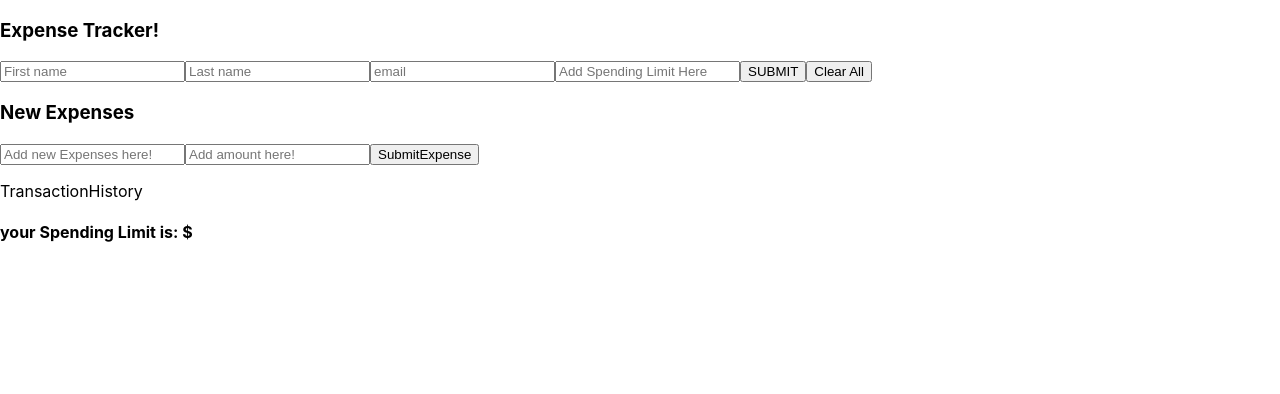
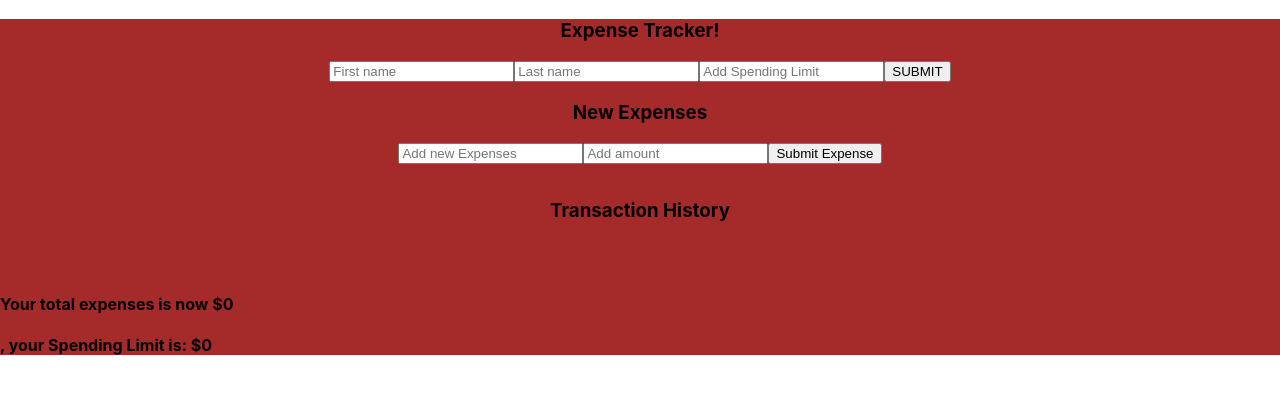
Before and after one commit to Lyndonna18/ga_js_finalproject, a React (Create React App) app: page /submit in a window 1280 px wide. Shown: the top 394 px of the page. Built offline with nearby package versions, Linux system fonts and the light colour scheme.

Commit message:
Working app

```diff
--- a/src/App.css
+++ b/src/App.css
@@ -1,12 +1,31 @@
+.Body{
+    background-color: brown;
+}
+h3{
+    text-align:center;
+}
 .NewExpense{
-
+  text-align: center;
+  display: flex;
+  justify-content: center;
+  align-items: center;
+  flex-direction: row;
+  margin: 1em;
 }
 .Transactions{
-
+    text-align: center;
+    display: flex;
+    justify-content: center;
+    align-items: center;
+    flex-direction: column;
 }
 .Line{
 
 }
 li{
     list-style:none;
+    text-align:center;
 }
+.Homepage{
+    text-align:center;
+}
--- a/src/App.js
+++ b/src/App.js
@@ -4,7 +4,7 @@ import Homepage from './components/Homepage';
 import TransactionHistory from './components/TransactionsHistory';
 import { Routes, Route } from 'react-router-dom';
 import NewExpense from './components/NewExpense';
-
+import { useEffect } from 'react'
 
 function App() {
   const[trackerName, setTrackerName] = useState("");
@@ -16,28 +16,42 @@ function App() {
   const[expense, setExpense] = useState("");
   const[actualList, setActualList] = useState([]);
   const [amount, setAmount] =useState("")
-  const [total, setTotal] =useState("")
+  const [total, setTotal] =useState(0)
 
   const addToList = () => {
     // console.log(expense)
     // console.log(amount)
     const newList = [{name: expense, amt: amount}, ...actualList]
-    console.log(newList)
+    // console.log(newList)
     setActualList(newList)
   }
+
+  const addTotal = () =>{
+    let sum=0
+    actualList.forEach(charge => {
+      sum= sum+ charge.amt;
+    });
+    setTotal(sum)
+  }
+  useEffect(addTotal, [actualList])
 
   const clickButton = () => {
     setTrackerName(firstName)
     setTrackerLim(spendLim)
-}
+    }
+
+//  const addAmounts =() =>{
+//    actualList.amt.reduce((a, b)=> a + b, 0)
+//  }
+
   const removeButton= (item, index) => {
     setActualList(actualList.filter((task) => actualList.indexOf(task) !== index))
   }
 
   return (
-    <div className="App">
+    <div className="Body">
       <Homepage trackerLimProp={trackerLim} setTrackerLimProp={setTrackerLim}
-      clickButtonFuncProp={clickButton}
+      clickSubmitButtonFuncProp={clickButton}
       trackerNameProp={trackerName} setTrackerNameProp={setTrackerName}
       firstNameProp={firstName} setFirstNameProp={setFirstName}
       lastNameProp={lastName} setLastNameProp={setLastName}
@@ -47,20 +61,23 @@ function App() {
 
       {/* <Route path="/submit" element={<ExpensePage firstNameprop={setFirstName} spendLimprop={setSpendLim}/>}/> */}
 
-      <div>
+      <div className="container">
         <NewExpense expenseProp={expense} setExpenseProp={setExpense}
         actualListProps={actualList} setActualListProp={setActualList}
         addToListFuncProp={addToList}
         amountProp={amount} setAmountProp={setAmount}/>
 
-        <TransactionHistory actualListProp={actualList} setActualListProp={setActualList}
+        <TransactionHistory
+        // addAmountsFuncProp={addAmounts}
+        totalProp={total} setTotalProp={setTotal}
+        actualListProp={actualList} setActualListProp={setActualList}
         amountProp={amount} setAmountProp={setAmount}
         removeButtonProp={removeButton}/>
 
-        <h4>{trackerName} your Spending Limit is: ${trackerLim}</h4>
-        {/* <h4>{trackerName}, you have {spendLim - total}</h4> */}
+
       </div>
-
+      <h4>Your total expenses is now ${total}</h4>
+      <h4>{trackerName}, your Spending Limit is: ${(trackerLim -  total)}</h4>
 
     </div>
   );
--- a/src/components/Homepage.js
+++ b/src/components/Homepage.js
@@ -7,12 +7,12 @@ function Homepage(props){
 
     <input type="text" name="lastName" value={props.lastNameProp} placeholder="Last name" onChange={(event) => {props.setLastNameProp(event.target.value)}}/>
 
-    <input type="text" name="email" value={props.emailProp} placeholder="email" onChange={(event) => {props.setEmailProp(event.target.value)}}/>
+    {/* <input type="text" name="email" value={props.emailProp} placeholder="email" onChange={(event) => {props.setEmailProp(event.target.value)}}/>   */}
 
-    <input type="number" name="spendLim" value={props.spendLimProp} placeholder="Add Spending Limit Here" onChange={(event) => {props.setSpendLimProp(event.target.value)}}/>
+    <input type="number" name="spendLim" value={props.spendLimProp} placeholder="Add Spending Limit" onChange={(event) => {props.setSpendLimProp(event.target.value)}}/>
 
-    <button onClick={()=>{props.clickButtonFuncProp()}}>SUBMIT</button>
-    <button onClick={()=>{}}>Clear All</button>
+    <button onClick={()=>{props.clickSubmitButtonFuncProp()}}>SUBMIT</button>
+    {/* <button onClick={()=>{}}>Clear All</button> */}
 
       </div>
     )
--- a/src/components/NewExpense.js
+++ b/src/components/NewExpense.js
@@ -3,10 +3,10 @@ function NewExpense(props){
         <div>
         <h3> New Expenses </h3>
         <div className="NewExpense">
-            <input type="text" value={props.expenseProp} placeholder="Add new Expenses here!" onChange={(event)=>{props.setExpenseProp(event.target.value)}}/>
-            <input type="number" value={props.amountProp} placeholder="Add amount here!" onChange={(event)=>{props.setAmountProp(event.target.value)}}/>
+            <input type="text" value={props.expenseProp} placeholder="Add new Expenses" onChange={(event)=>{props.setExpenseProp(event.target.value)}}/>
+            <input type="number" value={props.amountProp} placeholder="Add amount" onChange={(event)=>{props.setAmountProp(Number(event.target.value))}}/>
 
-            <button onClick ={()=> {props.addToListFuncProp()}}> SubmitExpense</button>
+            <button onClick ={()=> {props.addToListFuncProp()}}> Submit Expense</button>
         </div>
         </div>
     )
--- a/src/components/TransactionsHistory.js
+++ b/src/components/TransactionsHistory.js
@@ -1,21 +1,24 @@
 function TransactionHistory(props){
+
     return(
-        <>
-        <p> TransactionHistory</p>
-        <ul className="Transactions">
+        <div >
+          <div className="Transactions">
+        <h3> Transaction History</h3>
+        <ul >
         {props.actualListProp.map((item, index) =>{
         return(
           <li key={index}>
 
-            {item.name}
-            {item.amt}
-            <span onClick={(evt) => {props.removeButtonProp(evt, index)}}>🅧
-              </span>
+            <p>{item.name} ${item.amt}</p>
+
+            {/* <span onClick={(evt) => {props.removeButtonProp(evt, index)}}>🅧
+              </span>  */}
             </li>
         )
       })}
         </ul>
-        </>
+        </div>
+        </div>
     )
 }
 
```
